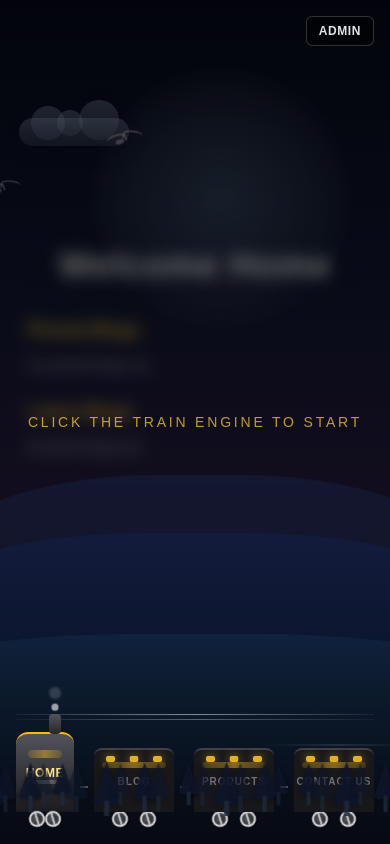
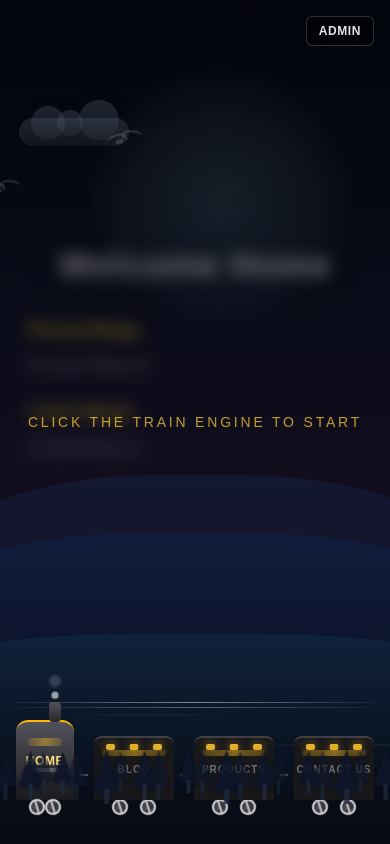
Before and after one commit to tiramisucandy2428-bit/CuratedClicks, a Next.js app in the folder curated-clicks/: page / in a window 390 px wide. Built offline with nearby package versions, Linux system fonts and the light colour scheme.

Commit message:
Lift train position slightly on mobile

```diff
--- a/curated-clicks/app/page.js
+++ b/curated-clicks/app/page.js
@@ -336,7 +336,7 @@ export default function Home() {
         </p>
       </div>
 
-      <nav className="fixed inset-x-0 bottom-0 z-40 px-4 pb-8 sm:px-8">
+      <nav className="fixed inset-x-0 bottom-0 z-40 px-4 pb-11 sm:px-8 sm:pb-8">
         <div className="mx-auto w-full max-w-5xl">
           <div className="track-line mb-1 h-px w-full" />
           <div className="track-line mb-3 h-px w-full opacity-65" />
@@ -404,7 +404,7 @@ export default function Home() {
         </div>
       </nav>
 
-      <div className="pointer-events-none fixed inset-x-0 bottom-7 z-[45] h-24 overflow-hidden">
+      <div className="pointer-events-none fixed inset-x-0 bottom-10 z-[45] h-24 overflow-hidden sm:bottom-7">
         <div className="forest-row forest-row-one">
           {treePositions.map((position, index) => (
             <div
```
